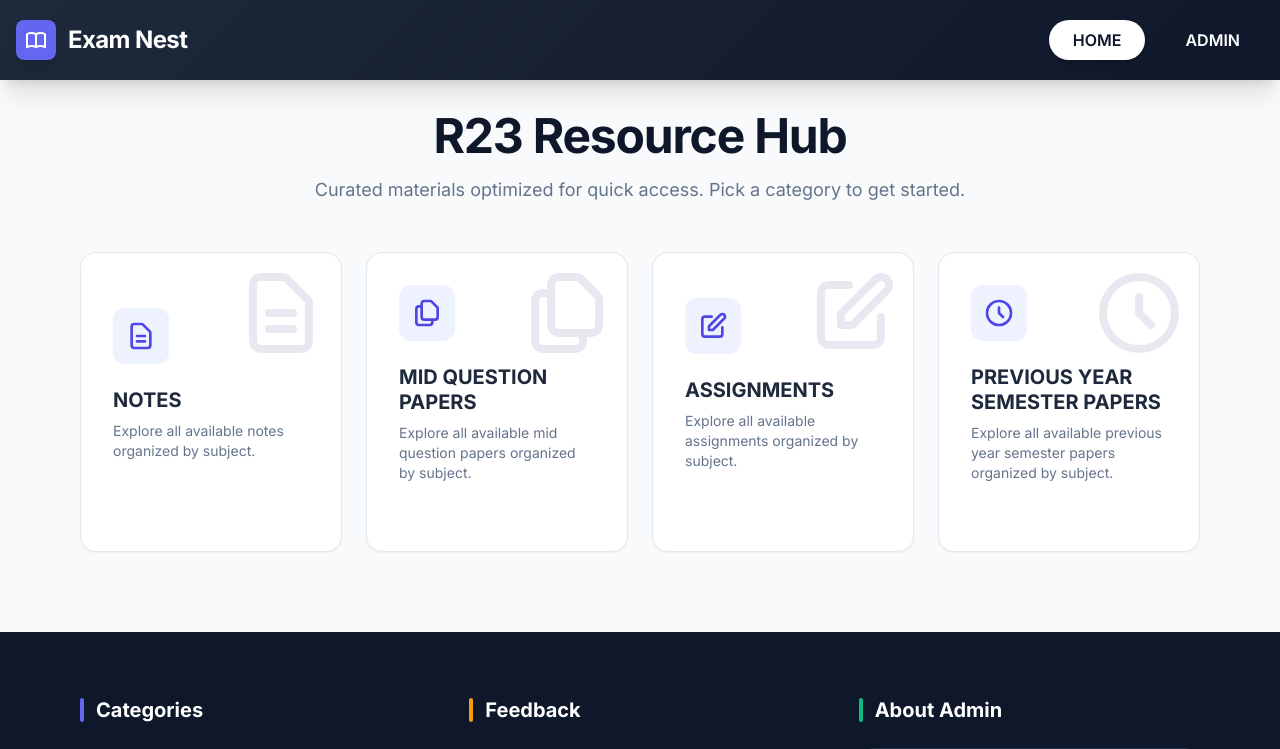
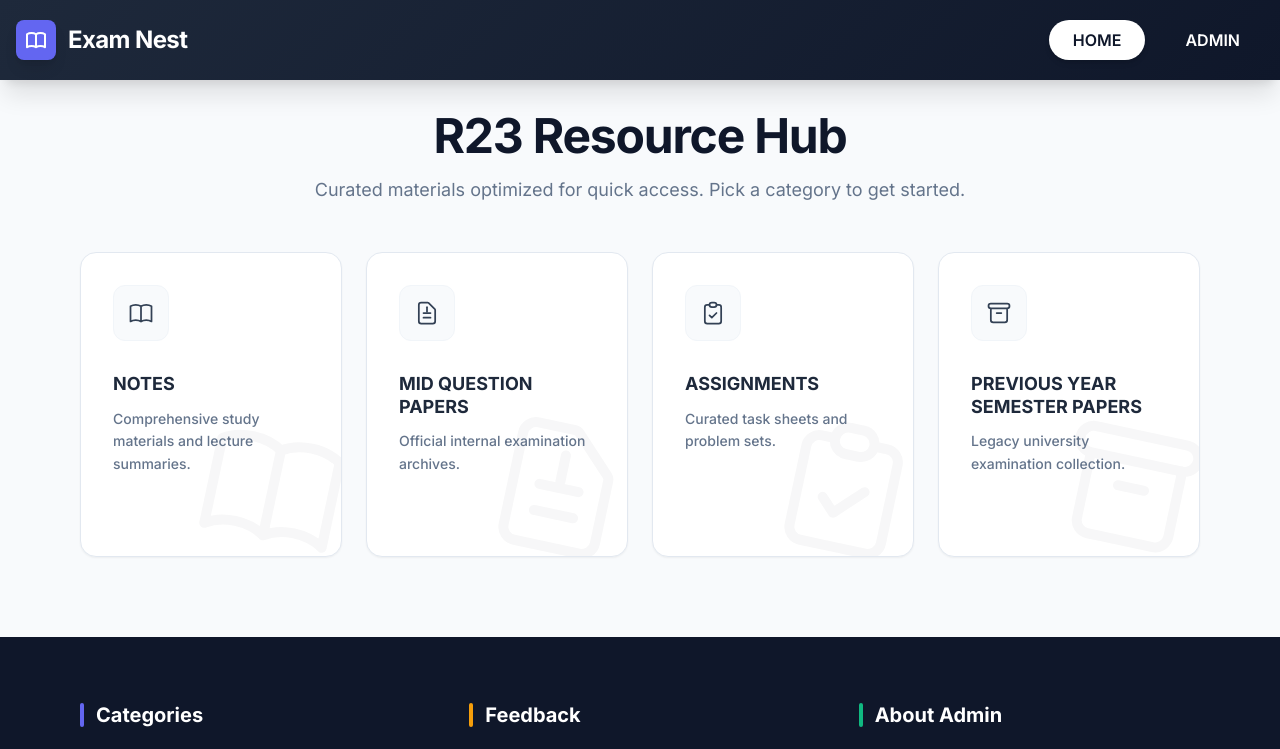
Before and after one commit to saikrishna9866-dot/examnest, a React (Vite) app: page / in a window 1280 px wide. Shown: the top 749 px of the page. Built offline with nearby package versions, Linux system fonts and the light colour scheme; no server answers; the database is empty.

Commit message:
fix(icons): Update category icons for clarity
Replaced existing SVGs with more descriptive and visually distinct icons for 'NOTES', 'MID QUESTION PAPERS', and 'ASSIGNMENTS' categories. This improves user interface clarity and professionalism.

```diff
--- a/components/CategorySelection.tsx
+++ b/components/CategorySelection.tsx
@@ -11,13 +11,53 @@ const CategorySelection: React.FC<CategorySelectionProps> = ({ onSelect }) => {
   const getIcon = (cat: Category) => {
     switch (cat) {
       case 'NOTES':
-        return <path strokeLinecap="round" strokeLinejoin="round" strokeWidth={2} d="M9 12h6m-6 4h6m2 5H7a2 2 0 01-2-2V5a2 2 0 012-2h5.586a1 1 0 01.707.293l5.414 5.414a1 1 0 01.293.707V19a2 2 0 01-2 2z" />;
+        // Professional Stacked Documents icon
+        return (
+          <path
+            strokeLinecap="round"
+            strokeLinejoin="round"
+            strokeWidth={1.5}
+            d="M12 6.253v13m0-13C10.832 5.477 9.246 5 7.5 5S4.168 5.477 3 6.253v13C4.168 18.477 5.754 18 7.5 18s3.332.477 4.5 1.253m0-13C13.168 5.477 14.754 5 16.5 5c1.747 0 3.332.477 4.5 1.253v13C19.832 18.477 18.247 18 16.5 18c-1.746 0-3.332.477-4.5 1.253"
+          />
+        );
       case 'MID QUESTION PAPERS':
-        return <path strokeLinecap="round" strokeLinejoin="round" strokeWidth={2} d="M8 7v8a2 2 0 002 2h6M8 7V5a2 2 0 012-2h4.586a1 1 0 01.707.293l4.414 4.414a1 1 0 01.293.707V15a2 2 0 01-2 2h-2M8 7H6a2 2 0 00-2 2v10a2 2 0 002 2h8a2 2 0 002-2v-2" />;
+        // Formal Certificate/Exam Paper icon
+        return (
+          <>
+            <path strokeLinecap="round" strokeLinejoin="round" strokeWidth={1.5} d="M9 12h6m-6 4h6m2 5H7a2 2 0 01-2-2V5a2 2 0 012-2h5.586a1 1 0 01.707.293l5.414 5.414a1 1 0 01.293.707V19a2 2 0 01-2 2z" />
+            <path strokeLinecap="round" strokeLinejoin="round" strokeWidth={1.5} d="M12 11V7" />
+          </>
+        );
       case 'ASSIGNMENTS':
-        return <path strokeLinecap="round" strokeLinejoin="round" strokeWidth={2} d="M11 5H6a2 2 0 00-2 2v11a2 2 0 002 2h11a2 2 0 002-2v-5m-1.414-9.414a2 2 0 112.828 2.828L11.828 15H9v-2.828l8.586-8.586z" />;
+        // Professional Clipboard icon
+        return (
+          <path
+            strokeLinecap="round"
+            strokeLinejoin="round"
+            strokeWidth={1.5}
+            d="M9 5H7a2 2 0 00-2 2v12a2 2 0 002 2h10a2 2 0 002-2V7a2 2 0 00-2-2h-2M9 5a2 2 0 002 2h2a2 2 0 002-2M9 5a2 2 0 012-2h2a2 2 0 012 2m-6 9l2 2 4-4"
+          />
+        );
       case 'PREVIOUS YEAR SEMESTER PAPERS':
-        return <path strokeLinecap="round" strokeLinejoin="round" strokeWidth={2} d="M12 8v4l3 3m6-3a9 9 0 11-18 0 9 9 0 0118 0z" />;
+        // Archive/Library/History icon
+        return (
+          <path
+            strokeLinecap="round"
+            strokeLinejoin="round"
+            strokeWidth={1.5}
+            d="M5 8h14M5 8a2 2 0 110-4h14a2 2 0 110 4M5 8v10a2 2 0 002 2h10a2 2 0 002-2V8m-9 4h4"
+          />
+        );
+    }
+  };
+
+  const getSubtext = (cat: Category) => {
+    switch (cat) {
+      case 'NOTES': return 'Comprehensive study materials and lecture summaries.';
+      case 'MID QUESTION PAPERS': return 'Official internal examination archives.';
+      case 'ASSIGNMENTS': return 'Curated task sheets and problem sets.';
+      case 'PREVIOUS YEAR SEMESTER PAPERS': return 'Legacy university examination collection.';
+      default: return '';
     }
   };
 
@@ -27,26 +67,34 @@ const CategorySelection: React.FC<CategorySelectionProps> = ({ onSelect }) => {
         <button
           key={cat}
           onClick={() => onSelect(cat)}
-          className="group relative overflow-hidden bg-white p-8 rounded-2xl shadow-sm border border-slate-200 hover:shadow-xl hover:border-indigo-300 transition-all duration-300 text-left"
+          className="group relative overflow-hidden bg-white p-8 rounded-2xl shadow-sm border border-slate-200 hover:shadow-2xl hover:border-indigo-400 transition-all duration-500 text-left flex flex-col h-full"
         >
-          <div className="absolute top-0 right-0 p-3 opacity-10 group-hover:opacity-20 transition-opacity">
-            <svg className="w-24 h-24 text-indigo-900" fill="none" stroke="currentColor" viewBox="0 0 24 24">
+          {/* Decorative Background Icon */}
+          <div className="absolute -bottom-6 -right-6 p-3 opacity-[0.03] group-hover:opacity-[0.07] transition-opacity duration-500">
+            <svg className="w-40 h-40 text-slate-900 transform rotate-12 group-hover:rotate-0 transition-transform duration-700" fill="none" stroke="currentColor" viewBox="0 0 24 24">
               {getIcon(cat)}
             </svg>
           </div>
-          <div className="mb-6 w-14 h-14 bg-indigo-50 text-indigo-600 rounded-xl flex items-center justify-center group-hover:bg-indigo-600 group-hover:text-white transition-colors duration-300">
-            <svg className="w-8 h-8" fill="none" stroke="currentColor" viewBox="0 0 24 24">
+
+          <div className="mb-8 w-14 h-14 bg-slate-50 text-slate-700 rounded-xl flex items-center justify-center border border-slate-100 group-hover:bg-indigo-600 group-hover:text-white group-hover:border-indigo-500 group-hover:shadow-lg group-hover:shadow-indigo-200 transition-all duration-500">
+            <svg className="w-7 h-7" fill="none" stroke="currentColor" viewBox="0 0 24 24">
               {getIcon(cat)}
             </svg>
           </div>
-          <h3 className="text-xl font-bold text-slate-800 leading-tight mb-2 group-hover:text-indigo-600 transition-colors">
-            {cat}
-          </h3>
-          <p className="text-slate-500 text-sm">Explore all available {cat.toLowerCase()} organized by subject.</p>
-          <div className="mt-4 flex items-center text-indigo-600 text-sm font-semibold opacity-0 group-hover:opacity-100 transition-all transform translate-x-[-10px] group-hover:translate-x-0">
-            View Subjects
-            <svg className="w-4 h-4 ml-1" fill="none" stroke="currentColor" viewBox="0 0 24 24">
-              <path strokeLinecap="round" strokeLinejoin="round" strokeWidth={2} d="M9 5l7 7-7 7" />
+
+          <div className="flex-grow relative z-10">
+            <h3 className="text-lg font-black text-slate-800 leading-tight mb-3 group-hover:text-indigo-600 transition-colors duration-300">
+              {cat}
+            </h3>
+            <p className="text-slate-500 text-sm leading-relaxed font-medium">
+              {getSubtext(cat)}
+            </p>
+          </div>
+
+          <div className="mt-8 flex items-center text-indigo-600 text-xs font-black tracking-widest uppercase opacity-0 group-hover:opacity-100 transition-all transform translate-y-2 group-hover:translate-y-0 duration-300 relative z-10">
+            <span>Access Resources</span>
+            <svg className="w-3.5 h-3.5 ml-2 group-hover:translate-x-1 transition-transform" fill="none" stroke="currentColor" viewBox="0 0 24 24">
+              <path strokeLinecap="round" strokeLinejoin="round" strokeWidth={2.5} d="M14 5l7 7m0 0l-7 7m7-7H3" />
             </svg>
           </div>
         </button>
```
